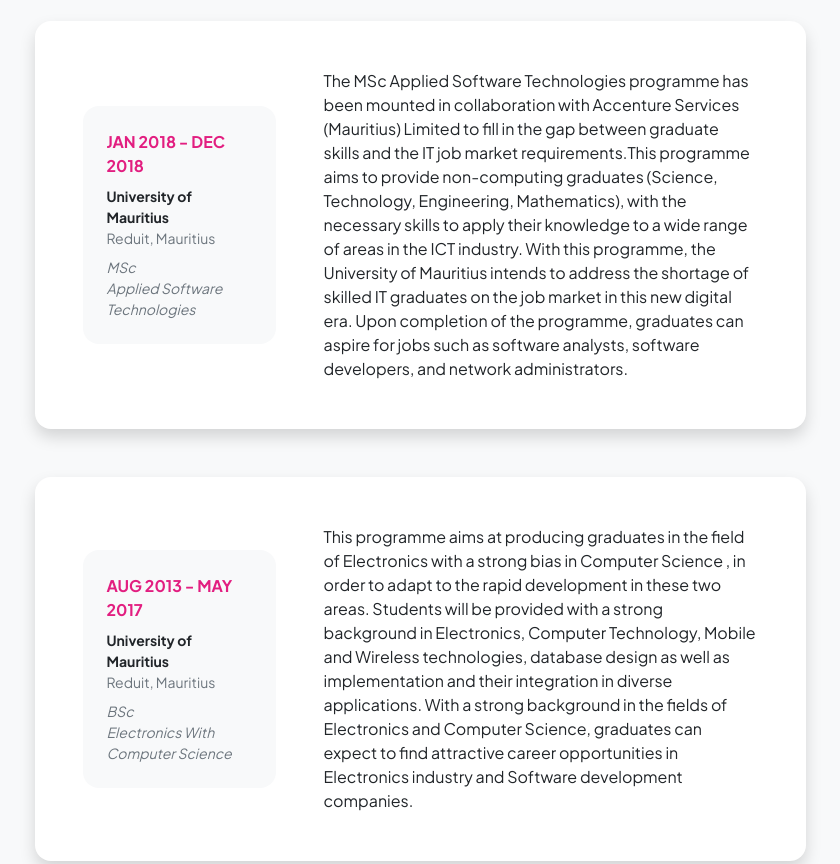
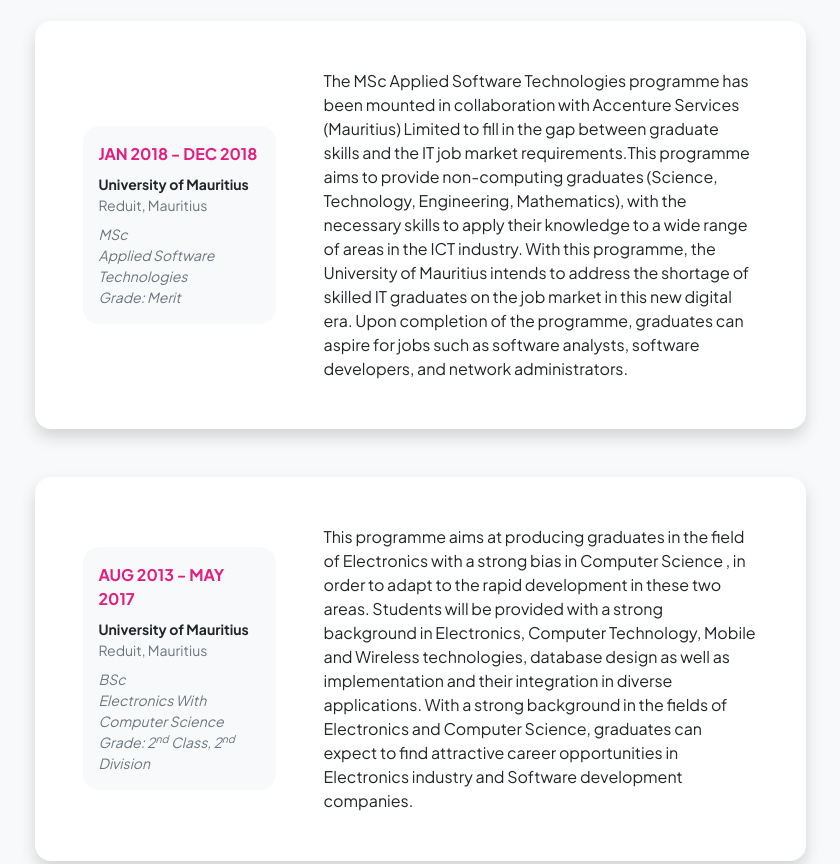
Before and after one commit to manreddy/manreddy.github.io, a plain HTML site: page resume.html in a window 1280 px wide. Shown: the part 2420-3284 px from the top of the page, without its empty margins (220-1060 px from the left). Drawn offline with nearby package versions, Linux system fonts and the light colour scheme.

Commit message:
updated education

```diff
--- a/resume.html
+++ b/resume.html
@@ -173,7 +173,7 @@
                                 <div class="card-body p-5">
                                     <div class="row align-items-center gx-5">
                                         <div class="col text-center text-lg-start mb-4 mb-lg-0">
-                                            <div class="bg-light p-4 rounded-4">
+                                            <div class="bg-light p-3 rounded-4">
                                                 <div class="text-secondary fw-bolder mb-2">JAN 2018 - DEC 2018</div>
                                                 <div class="mb-2">
                                                     <div class="small fw-bolder">University of Mauritius</div>
@@ -182,6 +182,7 @@
                                                 <div class="fst-italic">
                                                     <div class="small text-muted">MSc</div>
                                                     <div class="small text-muted">Applied Software Technologies</div>
+                                                    <div class="small text-muted">Grade: Merit</div>
                                                 </div>
                                             </div>
                                         </div>
@@ -194,7 +195,7 @@
                                 <div class="card-body p-5">
                                     <div class="row align-items-center gx-5">
                                         <div class="col text-center text-lg-start mb-4 mb-lg-0">
-                                            <div class="bg-light p-4 rounded-4">
+                                            <div class="bg-light p-3 rounded-4">
                                                 <div class="text-secondary fw-bolder mb-2">AUG 2013 - MAY 2017</div>
                                                 <div class="mb-2">
                                                     <div class="small fw-bolder">University of Mauritius</div>
@@ -203,6 +204,7 @@
                                                 <div class="fst-italic">
                                                     <div class="small text-muted">BSc</div>
                                                     <div class="small text-muted">Electronics With Computer Science</div>
+                                                    <div class="small text-muted">Grade: 2<sup>nd</sup> Class, 2<sup>nd</sup> Division</div>
                                                 </div>
                                             </div>
                                         </div>
```
